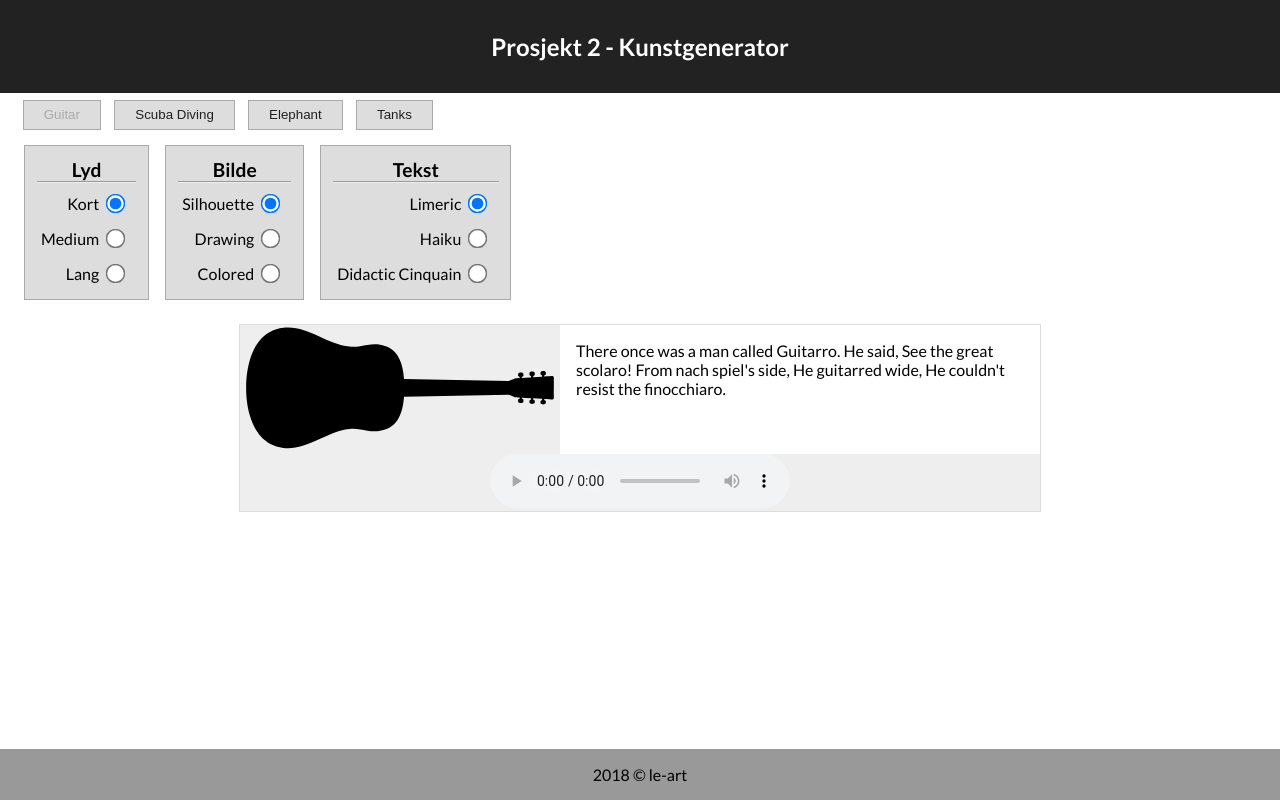
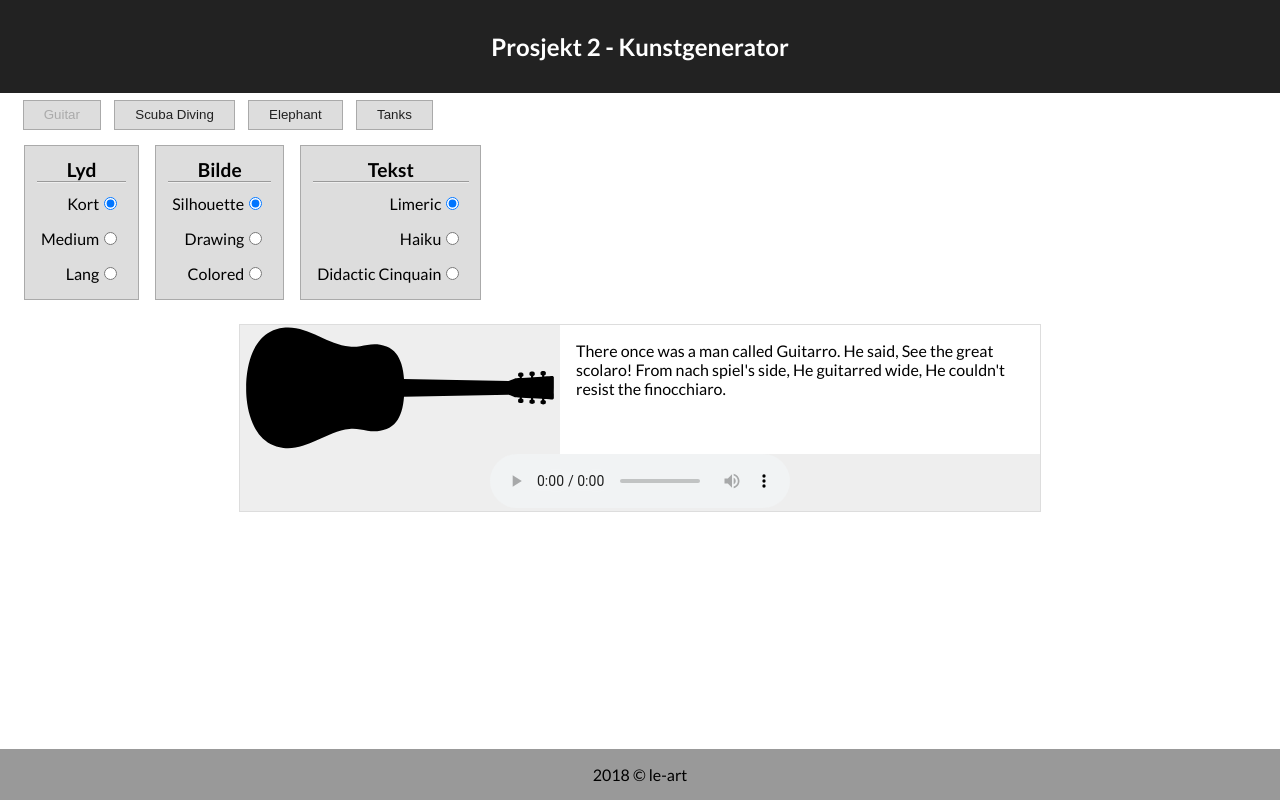
Before and after one commit to IT2810/it2810-webutvikling-h18-prosjekt-2-gruppe--20, a React (Create React App) app: page / in a window 1280 px wide. Built offline with nearby package versions, Linux system fonts and the light colour scheme.

Commit message:
#4 Remove scaling of radio buttons

```diff
--- a/src/components/Radiocategories/index.css
+++ b/src/components/Radiocategories/index.css
@@ -25,7 +25,6 @@
 }
 
 input[type=radio] {
-    margin: 0 10px;
-    transform: scale(1.5);
+    margin: 0 5px;
     cursor: pointer;
 }
```
